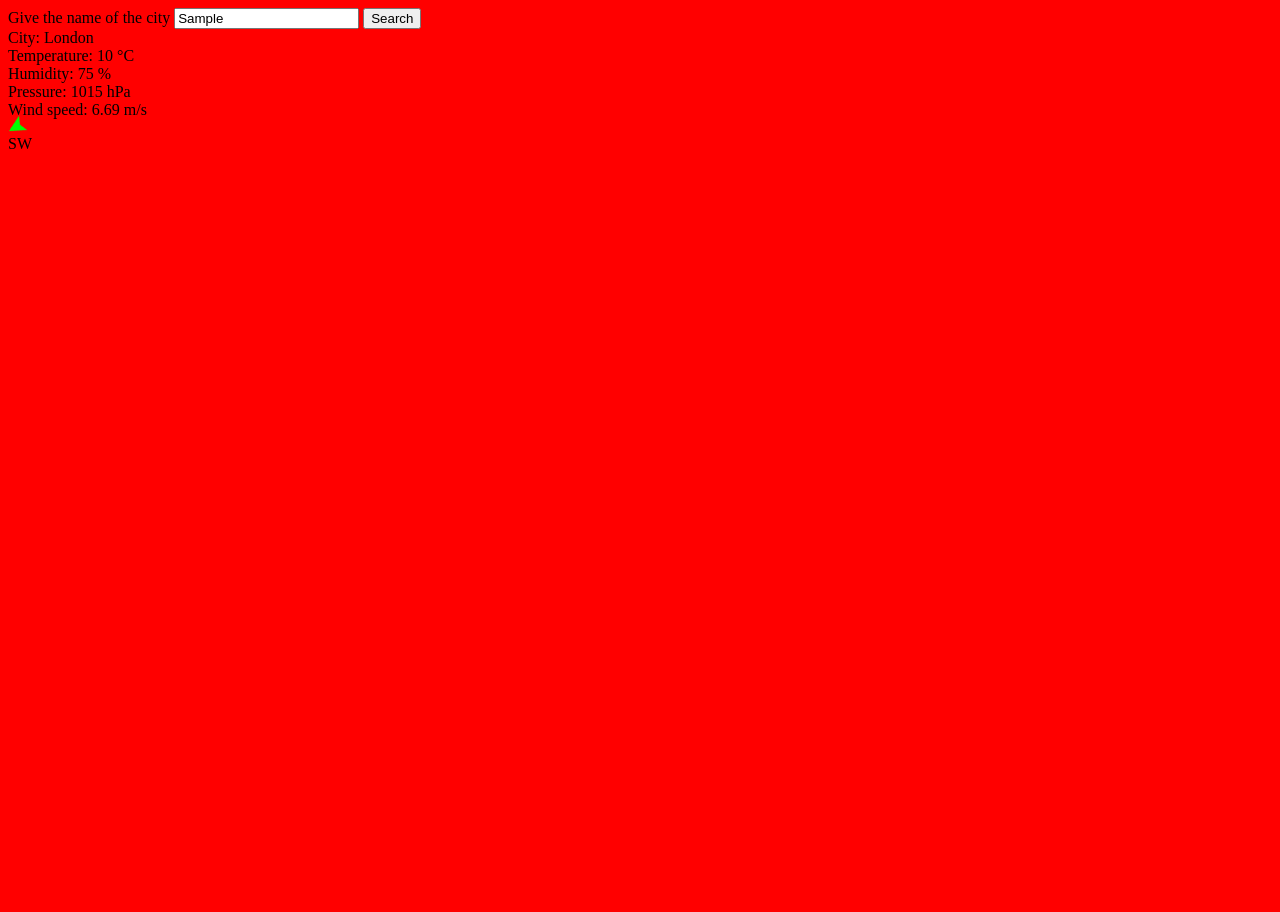
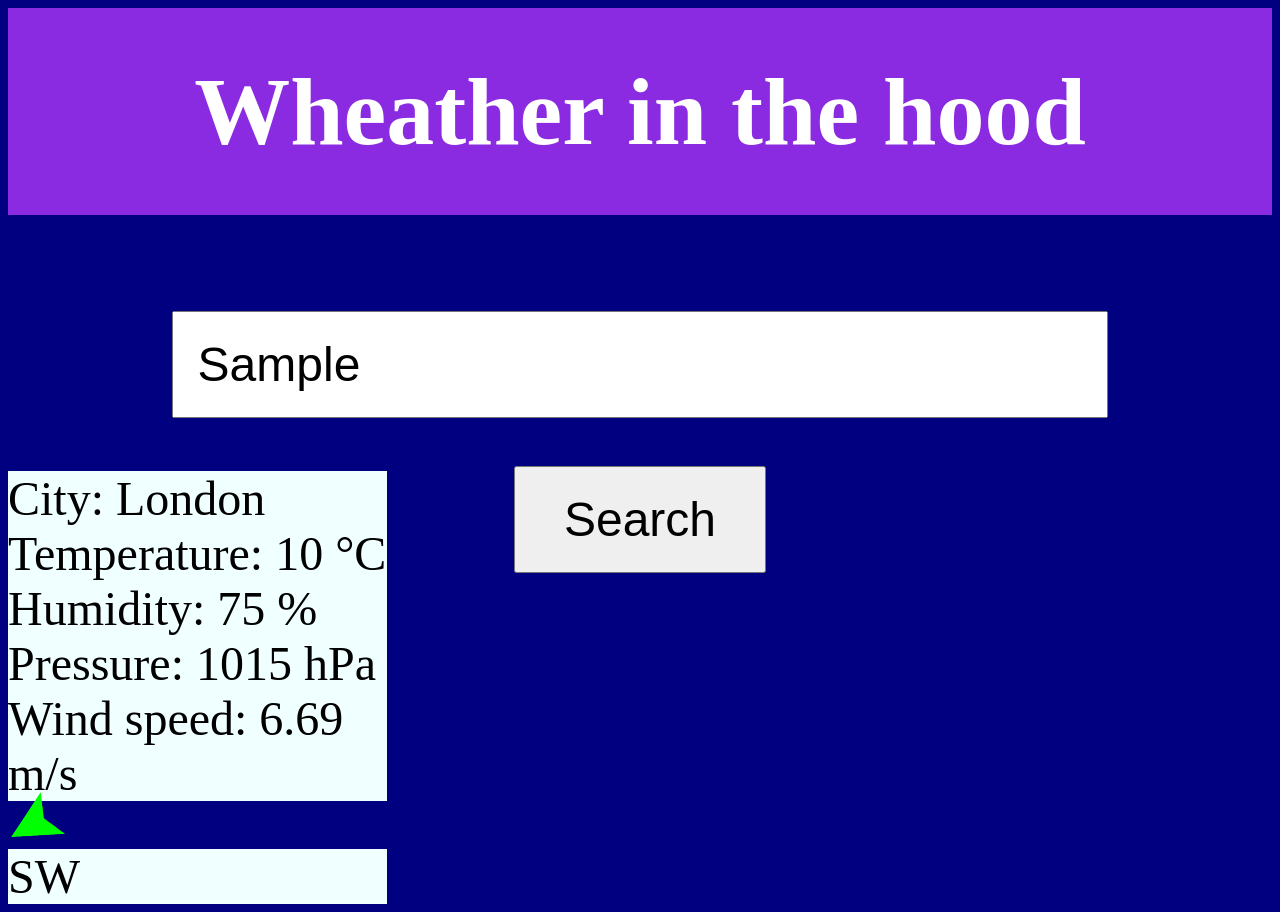
Before and after one commit to JakubCzerwiec/Weather_app, a website built with webpack: page dist/index.html in a window 1280 px wide. Both pictures are taken after typing "Sample" into the empty fields and a click on the input "Search". Before the commit the page ends 800 px from the top, so only its background shows below. Built offline with nearby package versions, Linux system fonts and the light colour scheme; no server answers.

Commit message:
Start styling

```diff
--- a/src/render.js
+++ b/src/render.js
@@ -4,17 +4,29 @@ import icon from './img/arrow.png';
 const arrow = new Image();
 arrow.src = icon;
 
-
+const label = document.querySelector('label')
 const results = document.querySelector('.results');
 
 let cityBox = document.createElement('div');
+cityBox.className = 'cityBox';
+
 let tempBox = document.createElement('div');
+tempBox.className = 'tempBox';
+
 let humidityBox = document.createElement('div');
+humidityBox.className = 'humidityBox';
+
 let pressureBox = document.createElement('div');
+pressureBox.classList = 'pressureBox';
+
 let winndSpeedBox = document.createElement('div');
+winndSpeedBox.classList = 'winndSpeedBox';
+
 let windDirBox = document.createElement('div');
 windDirBox.className = 'windDirBox';
+
 let windDirSymbol = document.createElement('div');
+windDirSymbol.classList = 'windDirSymbol';
 
 
 
@@ -38,8 +50,9 @@ let render = async () => {
     winndSpeedBox.innerHTML = `Wind speed: ${windSpeed} m/s`;
 
     let windDir = data.windDir;
+ //   windDirBox.innerText = 'Wind direction: '
     windDirBox.appendChild(arrow);
-    windDirBox.style = `transform: rotate(${windDir}deg)`;
+    windDirBox.firstChild.style = `transform: rotate(${windDir}deg)`;
 
     let windLetter =  (x) => {
 
@@ -71,6 +84,8 @@ let render = async () => {
 
 
     results.append(cityBox, tempBox, humidityBox, pressureBox, winndSpeedBox, windDirBox, windDirSymbol);
+
+    label.classList.add('hidden')
 }
 
 export {render}
--- a/src/style.css
+++ b/src/style.css
@@ -1,3 +1,57 @@
+
+body {
+    background-color: navy;
+    color: white;
+    font-size: 3em;
+}
+
+h2 {
+    font-size: 2em;
+    margin: 0em auto;
+    text-align: center;
+    background-color: blueviolet;
+    padding: .5em;
+}
+
+form {
+    width: 70%;
+    height: 20vh;
+    display: flex;
+    flex-direction: column;
+    justify-content: space-evenly;
+    align-items: center;
+    margin: 1em auto;
+
+}
+
+label {
+    font-size: 2em;
+    text-align: center;
+}
+
+.hidden {
+    display: none;
+}
+
+.cityInput {
+    font-size: 1em;
+    padding: .5em;
+    margin: 1em;
+    width: 100%;
+}
+
+.btn {
+    padding: .5em 1em;
+    font-size: 1em;
+}
+
+.cityBox, .tempBox, .humidityBox, .pressureBox, .winndSpeedBox, .windDirSymbol {
+    width: 30%;
+    background-color: azure;
+    color: black;
+}
+
+
 .windDirBox {
     width: 1em;
     height: 1em;
@@ -9,7 +63,3 @@
     width: 1em;
     height: 1em;
 }
-
-body {
-    background-color: red;
-}
```
Also changed, not shown: dist/index.html, dist/main.js.
